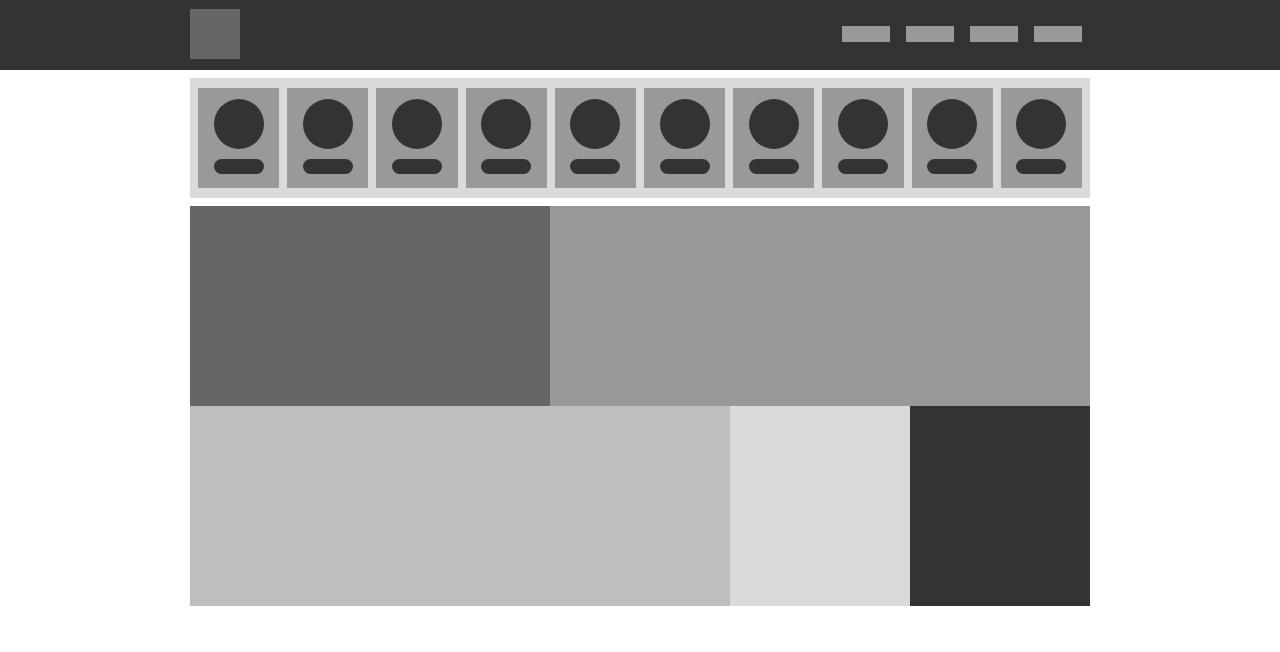
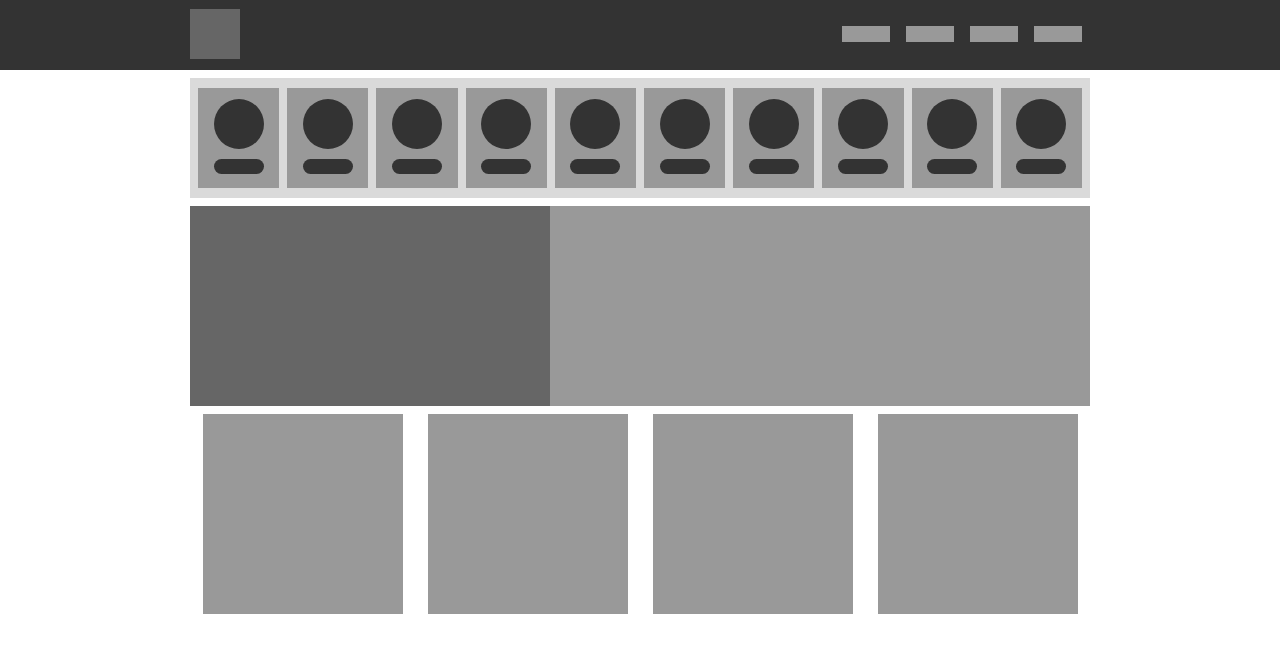
Before and after one commit to miguelzabalaf/practice-layout, a plain HTML site: page index.html in a window 1280 px wide. Drawn offline with Linux system fonts and the light colour scheme.

Commit message:
He finalizado la sección3

```diff
--- a/css/estilos.css
+++ b/css/estilos.css
@@ -99,7 +99,7 @@ body {
 .section2 {
     display: grid;
     grid-template-columns: repeat(5, minmax(64px, 180px));
-    grid-template-rows: repeat(4, 100px);
+    grid-template-rows: repeat(2, 100px);
 }
 
 .section2 .item:nth-child(1) {
@@ -114,20 +114,17 @@ body {
     background-color: var(--Gris3);
 }
 
-.section2 .item:nth-child(3) {
-    grid-column: 1 / span 3;
-    grid-row: 3 / span 2;
-    background-color: var(--Gris4);
+/* SECTION 3 */
+
+.section3 {
+    display: flex;
+    flex-wrap: wrap;
+    justify-content: space-around;
 }
 
-.section2 .item:nth-child(4) {
-    grid-column: 4 / span 1;
-    grid-row: 3 / span 2;
-    background-color: var(--Gris5);
+.section3 .caja {
+    width: 200px;
+    height: 200px;
+    margin: var(--Espacio);
+    background-color: var(--Gris3);
 }
-
-.section2 .item:nth-child(5) {
-    grid-column: 5 / span 1;
-    grid-row: 3 / span 2;
-    background-color: var(--Gris1);
-}
--- a/index.html
+++ b/index.html
@@ -111,9 +111,14 @@
             <div class="section2">
                 <div class="item"></div>
                 <div class="item"></div>
-                <div class="item"></div>
-                <div class="item"></div>
-                <div class="item"></div>
+            </div>
+
+            <div class="section3">
+                    <div class="caja"></div>
+                    <div class="caja"></div>
+                    <div class="caja"></div>
+                    <div class="caja"></div>
+                </div>
             </div>
         </main>
     </div>
```
